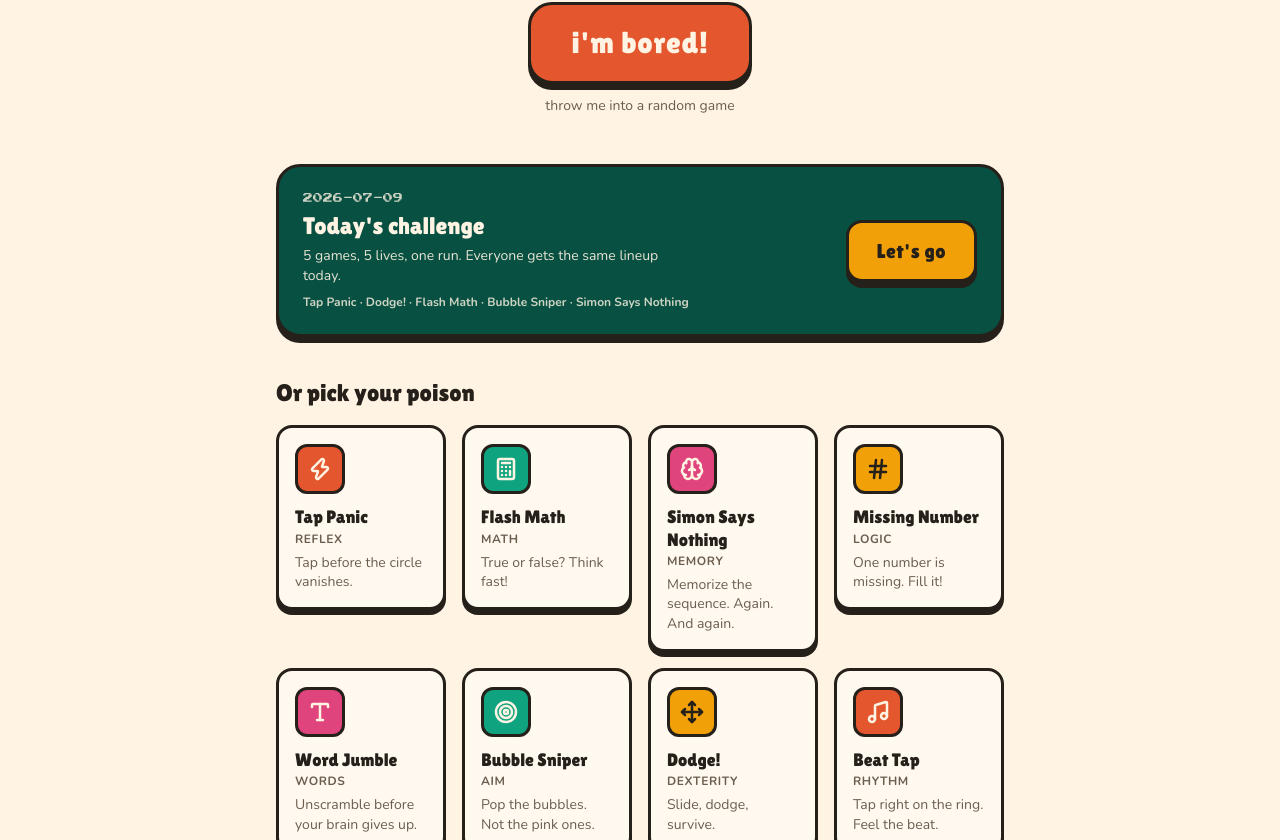
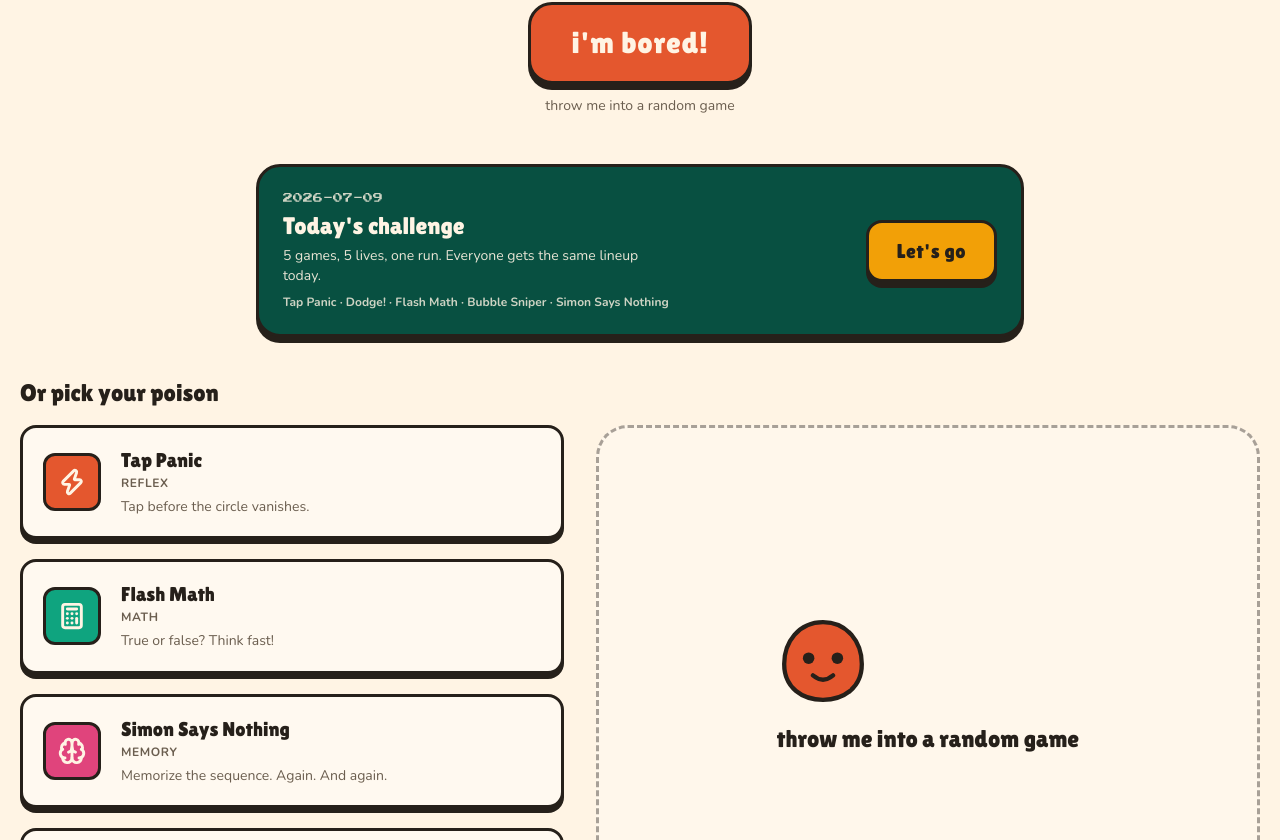
Before and after one commit to rendiero25/IhavenothingtodoGames, a React (Vite) app: page / in a window 1280 px wide. Shown: the part 260-1100 px from the top of the page. Built offline with nearby package versions, Linux system fonts and the light colour scheme.

Commit message:
feat: embed selected game on home

```diff
--- a/src/components/GameCard.tsx
+++ b/src/components/GameCard.tsx
@@ -1,4 +1,3 @@
-import { Link } from 'react-router-dom';
 import { Brain, Calculator, Hash, Move, Music, Target, Type, Zap } from 'lucide-react';
 import type { LucideIcon } from 'lucide-react';
 import { motion } from 'motion/react';
@@ -23,26 +22,37 @@ const ACCENTS: Record<GameMeta['accent'], string> = {
   pink: 'bg-pink text-cream',
 };
 
-export function GameCard({ meta }: { meta: GameMeta }) {
+interface GameCardProps {
+  meta: GameMeta;
+  selected?: boolean;
+  onSelect: () => void;
+}
+
+export function GameCard({ meta, selected = false, onSelect }: GameCardProps) {
   const { locale, t } = useI18n();
   const Icon = ICONS[meta.icon];
   const catKey = `cat.${meta.category}` as const;
 
   return (
     <motion.div whileHover={{ y: -4 }} transition={{ type: 'spring', stiffness: 400, damping: 20 }}>
-      <Link
-        to={`/play/${meta.id}`}
-        className="block rounded-2xl border-[3px] border-ink bg-paper p-4
+      <button
+        type="button"
+        onClick={onSelect}
+        aria-pressed={selected}
+        className={`flex w-full cursor-pointer items-center gap-5 rounded-2xl border-[3px] border-ink p-5 text-left
           shadow-[0_5px_0_0_var(--color-ink)] active:translate-y-[5px] active:shadow-none
-          transition-[transform,box-shadow] duration-100"
+          transition-[transform,box-shadow,background-color] duration-100
+          ${selected ? 'bg-amber' : 'bg-paper'}`}
       >
-        <div className={`inline-flex rounded-xl border-[3px] border-ink p-2.5 ${ACCENTS[meta.accent]}`}>
-          <Icon size={24} strokeWidth={2.5} />
+        <div className={`inline-flex shrink-0 rounded-xl border-[3px] border-ink p-3 ${ACCENTS[meta.accent]}`}>
+          <Icon size={28} strokeWidth={2.5} />
         </div>
-        <h3 className="font-display text-lg mt-3 leading-tight">{meta.name[locale]}</h3>
-        <p className="text-xs font-bold uppercase tracking-wider text-ink-soft mt-0.5">{t(catKey)}</p>
-        <p className="text-sm text-ink-soft mt-1.5 leading-snug">{meta.tagline[locale]}</p>
-      </Link>
+        <div className="min-w-0">
+          <h3 className="font-display text-xl leading-tight">{meta.name[locale]}</h3>
+          <p className="mt-0.5 text-xs font-bold uppercase tracking-wider text-ink-soft">{t(catKey)}</p>
+          <p className="mt-1.5 text-sm leading-snug text-ink-soft">{meta.tagline[locale]}</p>
+        </div>
+      </button>
     </motion.div>
   );
 }
--- a/src/pages/Home.tsx
+++ b/src/pages/Home.tsx
@@ -1,4 +1,4 @@
-import { useEffect, useMemo } from 'react';
+import { useEffect, useMemo, useRef, useState } from 'react';
 import { useNavigate } from 'react-router-dom';
 import { motion } from 'motion/react';
 import { Header } from '../components/Header';
@@ -7,15 +7,31 @@ import type { Expression } from '../components/Mascot';
 import { ChunkyButton } from '../components/ChunkyButton';
 import { GameCard } from '../components/GameCard';
 import { GAMES } from '../games/registry';
-import { dailyLineup, useCurrentDateKey } from '../core/daily';
+import { dailyLineup, todayKey, useCurrentDateKey } from '../core/daily';
 import { useIdle } from '../core/idle';
+import { hashString } from '../core/rng';
 import { sfx } from '../core/sound';
 import { useI18n } from '../i18n';
+import type { GameId, GameResult } from '../games/types';
+import { GameOver } from '../shell/GameOver';
+import { GameShell } from '../shell/GameShell';
+
+const homeSessionBests = new Map<string, number>();
 
 export default function Home() {
   const { t, locale } = useI18n();
   const nav = useNavigate();
+  const gamePanelRef = useRef<HTMLElement>(null);
+  const isBest = useRef(false);
+  const [selectedGameId, setSelectedGameId] = useState<GameId | null>(null);
+  const [runId, setRunId] = useState(0);
+  const [result, setResult] = useState<GameResult | null>(null);
   const dateKey = useCurrentDateKey();
+  const selectedMeta = GAMES.find((game) => game.id === selectedGameId);
+  const seed = useMemo(
+    () => hashString(`home:${selectedGameId ?? 'none'}:${Date.now()}:${runId}`),
+    [runId, selectedGameId],
+  );
   const lineupNames = useMemo(() => {
     const ids = dailyLineup(
       dateKey,
@@ -27,10 +43,25 @@ export default function Home() {
       .join(' · ');
   }, [dateKey, locale]);
 
-  const roulette = () => {
+  const selectGame = (gameId: GameId) => {
     sfx.unlock();
     sfx.play('coin');
-    nav(`/play/${GAMES[Math.floor(Math.random() * GAMES.length)].id}`);
+    setSelectedGameId(gameId);
+    setResult(null);
+    setRunId((value) => value + 1);
+  };
+
+  const roulette = () => {
+    selectGame(GAMES[Math.floor(Math.random() * GAMES.length)].id);
+  };
+
+  const finishGame = (gameResult: GameResult) => {
+    if (!selectedMeta) return;
+    const previousBest = homeSessionBests.get(selectedMeta.id) ?? 0;
+    isBest.current = gameResult.score > previousBest && previousBest > 0;
+    if (gameResult.score > previousBest) homeSessionBests.set(selectedMeta.id, gameResult.score);
+    if (isBest.current) sfx.play('record');
+    setResult(gameResult);
   };
 
   const idle = useIdle();
@@ -43,11 +74,16 @@ export default function Home() {
     };
   }, [idle]);
 
+  useEffect(() => {
+    if (!selectedGameId || !window.matchMedia('(max-width: 1023px)').matches) return;
+    gamePanelRef.current?.scrollIntoView({ behavior: 'smooth', block: 'start' });
+  }, [selectedGameId, runId]);
+
   return (
     <div className="min-h-dvh">
       <Header />
-      <main className="mx-auto max-w-3xl px-5 pb-16">
-        <section className="flex flex-col items-center pt-6 pb-12 text-center">
+      <main className="mx-auto max-w-7xl px-5 pb-16">
+        <section className="mx-auto flex max-w-3xl flex-col items-center pt-6 pb-12 text-center">
           <Mascot expression={expression} size={110} />
           <p className="mt-3 font-bold text-ink-soft">{t('site.tagline')}</p>
           <motion.div
@@ -63,7 +99,7 @@ export default function Home() {
           <p className="mt-3 text-sm text-ink-soft">{t('home.bored.sub')}</p>
         </section>
 
-        <section className="rounded-3xl border-[3px] border-ink bg-teal-dark p-6 text-cream shadow-[0_6px_0_0_var(--color-ink)]">
+        <section className="mx-auto max-w-3xl rounded-3xl border-[3px] border-ink bg-teal-dark p-6 text-cream shadow-[0_6px_0_0_var(--color-ink)]">
           <div className="flex flex-wrap items-center justify-between gap-4">
             <div>
               <p className="font-pixel text-[10px] opacity-80">{dateKey}</p>
@@ -79,7 +115,8 @@ export default function Home() {
 
         <section className="mt-10">
           <h2 className="mb-4 font-display text-2xl">{t('home.grid.title')}</h2>
-          <div className="grid grid-cols-2 gap-4 sm:grid-cols-3 md:grid-cols-4">
+          <div className="grid items-start gap-8 lg:grid-cols-[minmax(360px,0.9fr)_minmax(480px,1.1fr)]">
+            <div className="grid gap-5 sm:grid-cols-2 lg:grid-cols-1">
               {GAMES.map((meta, i) => (
                 <motion.div
                   key={meta.id}
@@ -87,9 +124,76 @@ export default function Home() {
                   animate={{ opacity: 1, y: 0 }}
                   transition={{ delay: i * 0.05 }}
                 >
-                <GameCard meta={meta} />
+                  <GameCard
+                    meta={meta}
+                    selected={selectedGameId === meta.id}
+                    onSelect={() => selectGame(meta.id)}
+                  />
                 </motion.div>
               ))}
+            </div>
+
+            <aside ref={gamePanelRef} className="scroll-mt-5 lg:sticky lg:top-5">
+              {selectedMeta ? (
+                <motion.div
+                  key={selectedMeta.id}
+                  initial={{ opacity: 0, x: 20 }}
+                  animate={{ opacity: 1, x: 0 }}
+                  className="rounded-[2rem] border-[3px] border-ink bg-paper py-5 shadow-[0_8px_0_0_var(--color-ink)]"
+                >
+                  <div className="px-6 pb-2 text-center">
+                    <h2 className="font-display text-3xl">{selectedMeta.name[locale]}</h2>
+                    <p className="mt-1 text-sm text-ink-soft">{selectedMeta.tagline[locale]}</p>
+                  </div>
+                  {result ? (
+                    <GameOver
+                      mode="free"
+                      heading={t('over.title')}
+                      entries={[{ name: selectedMeta.name[locale], score: result.score }]}
+                      totalScore={result.score}
+                      bestCombo={result.bestCombo}
+                      levelReached={result.levelReached}
+                      durationMs={result.durationMs}
+                      dateKey={todayKey()}
+                      sessionBest={isBest.current}
+                      primaryLabel={t('over.playAgain')}
+                      onPrimary={() => {
+                        setResult(null);
+                        setRunId((value) => value + 1);
+                      }}
+                      onHome={() => {
+                        setSelectedGameId(null);
+                        setResult(null);
+                      }}
+                    />
+                  ) : (
+                    <>
+                      <GameShell
+                        key={`${selectedMeta.id}:${runId}`}
+                        gameId={selectedMeta.id}
+                        seed={seed}
+                        startLives={5}
+                        onFinish={finishGame}
+                        onQuit={() => {
+                          setSelectedGameId(null);
+                          setResult(null);
+                        }}
+                      />
+                      <p className="mx-auto max-w-md px-6 pb-3 pt-5 text-center text-sm text-ink-soft">
+                        {selectedMeta.howTo[locale]}
+                      </p>
+                    </>
+                  )}
+                </motion.div>
+              ) : (
+                <div className="hidden min-h-[520px] place-items-center rounded-[2rem] border-[3px] border-dashed border-ink/40 bg-paper/60 p-10 text-center lg:grid">
+                  <div>
+                    <Mascot expression="happy" size={92} />
+                    <p className="mt-4 font-display text-2xl">{t('home.bored.sub')}</p>
+                  </div>
+                </div>
+              )}
+            </aside>
           </div>
         </section>
 
```
Lines whose indentation alone changed are shown as unchanged.
